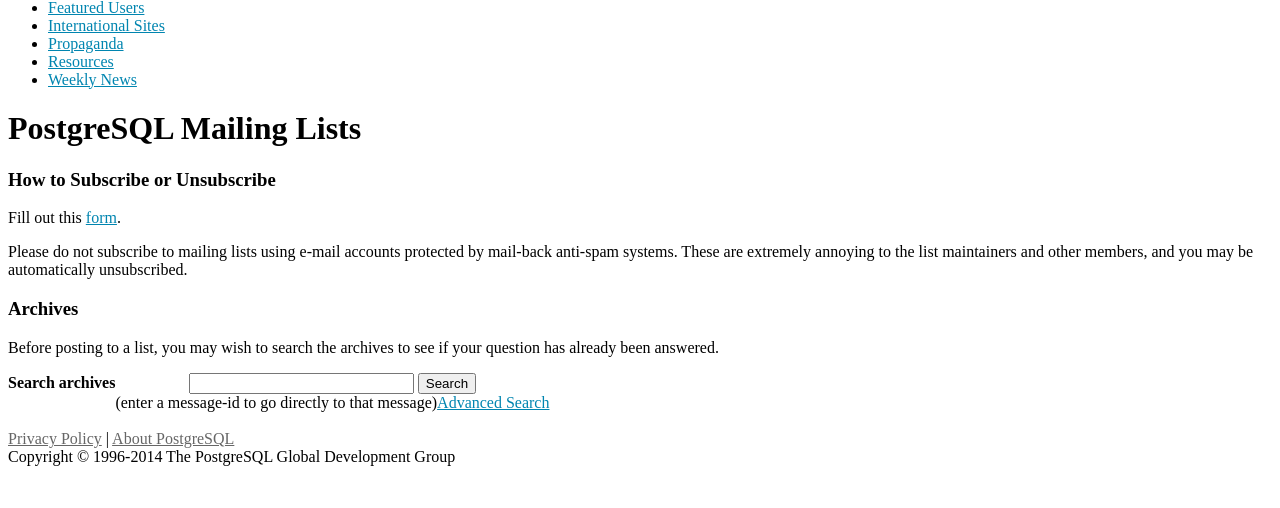
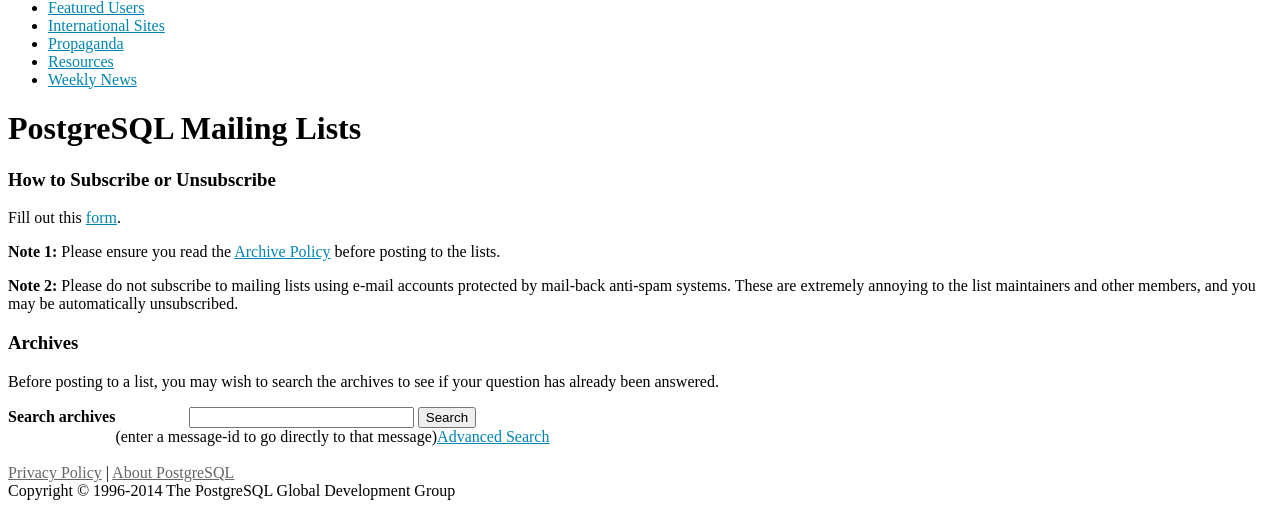
Before and after one commit to postgres/pgarchives, a Django app: template django/archives/mailarchives/templates/index.html in a window 1280 px wide. Shown: the part 724-1232 px from the top of the page. Before the commit the page ends 1190 px from the top, so only its background shows below. Run offline with Django 3.2, Linux system fonts and the light colour scheme; the template is opened without the code that fills it, so the values that code supplies are empty; some libraries are stand-ins or nearby versions.

Commit message:
Add a link to the archives policy

```diff
--- a/django/archives/mailarchives/templates/index.html
+++ b/django/archives/mailarchives/templates/index.html
@@ -9,9 +9,13 @@
 <p>Fill out this <a href="/community/lists/subscribe">form</a>.</p>
 
 <!-- this text is duplicated in system/form/subscribe.php -->
-<p>Please do not subscribe to mailing lists using e-mail accounts protected by
-mail-back anti-spam systems. These are extremely annoying to the list
-maintainers and other members, and you may be automatically unsubscribed.
+<p><b>Note 1:</b> Please ensure you read the <a
+href="https://wiki.postgresql.org/wiki/Archives_Policy">Archive Policy</a>
+before posting to the lists.</p>
+
+<p><b>Note 2:</b> Please do not subscribe to mailing lists using e-mail
+accounts protected by mail-back anti-spam systems. These are extremely annoying
+to the list maintainers and other members, and you may be automatically unsubscribed.
 </p>
 
 <h3>Archives</h3>
```
